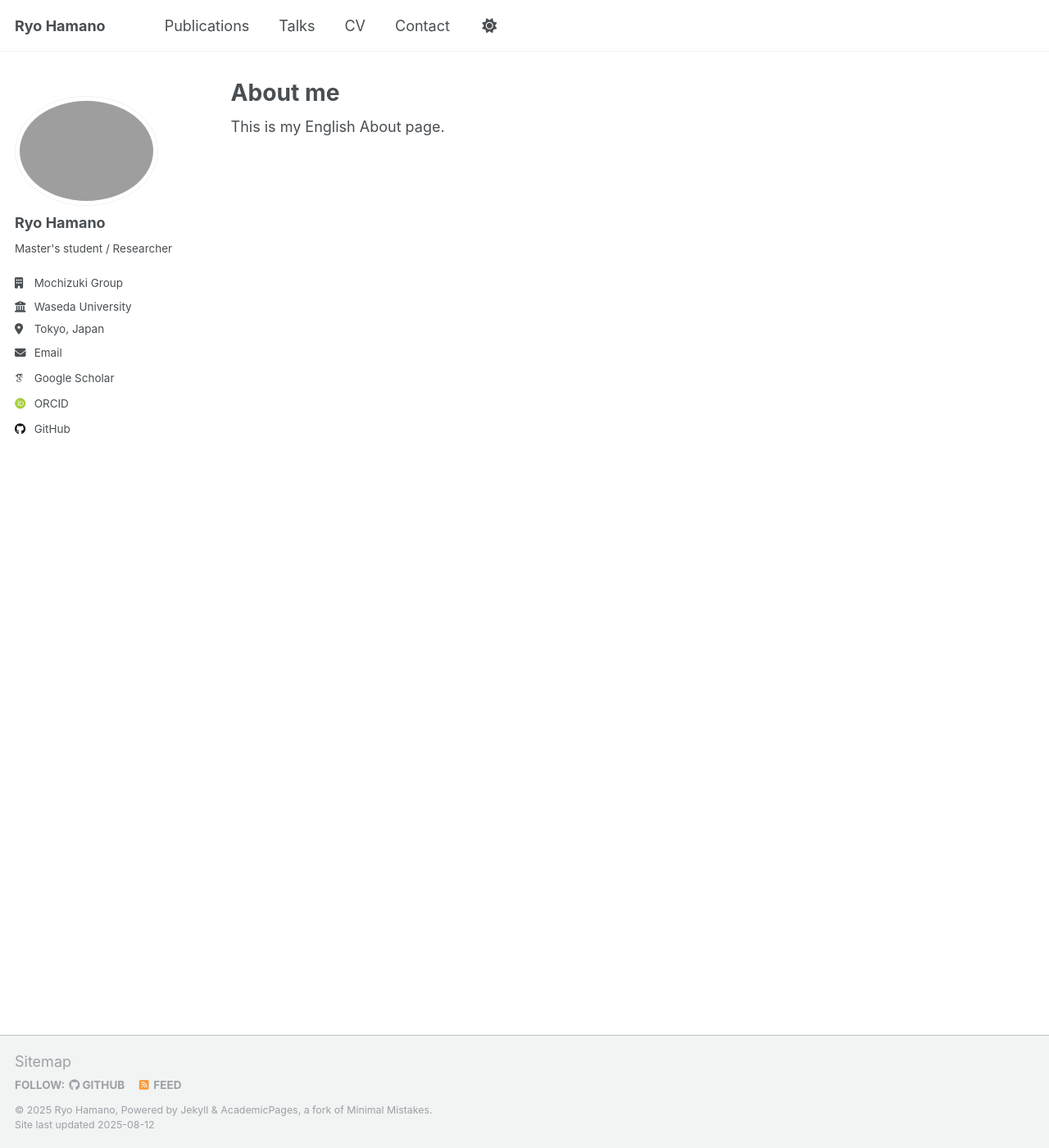
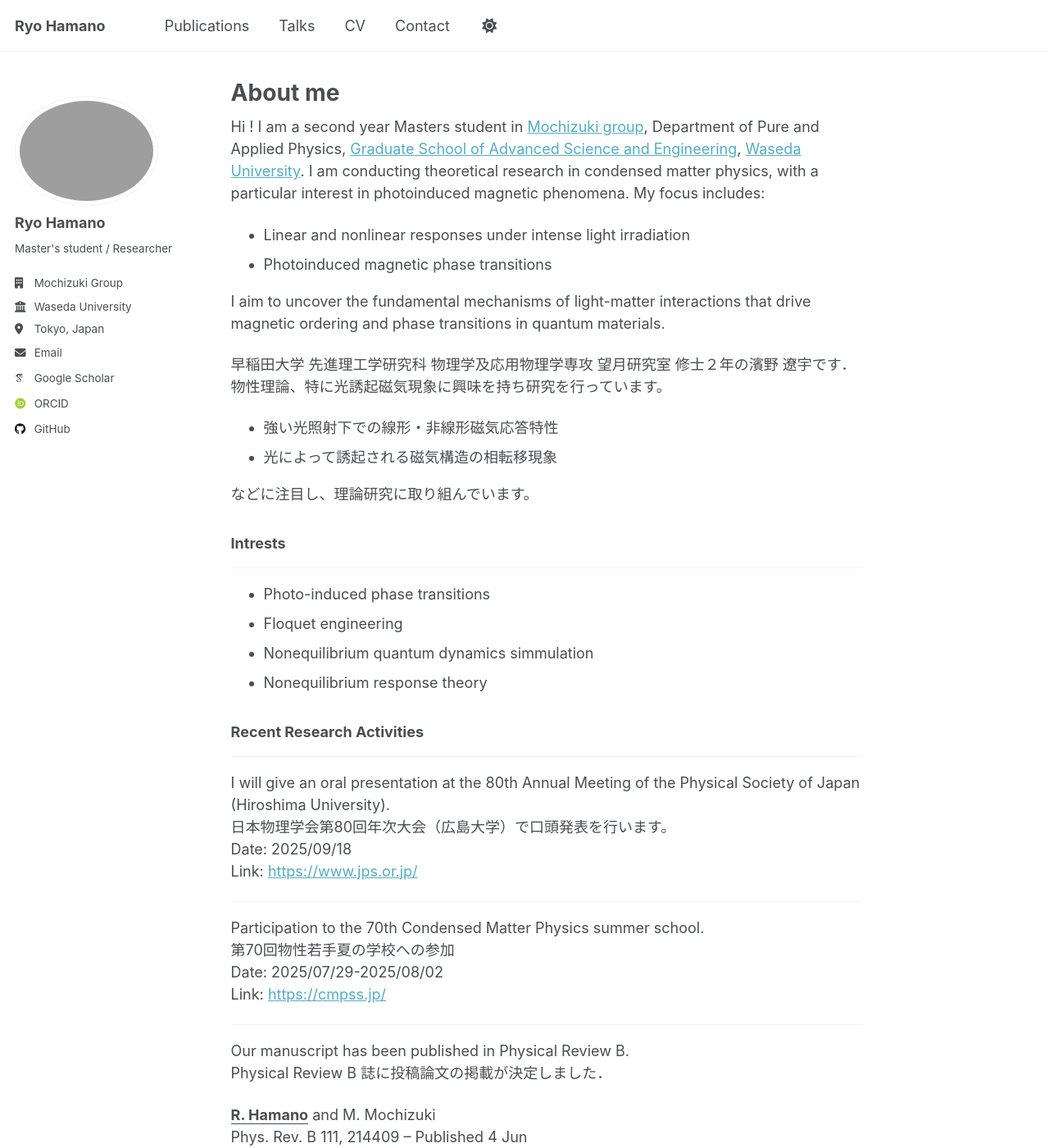
Before and after one commit to ryohamano/ryohamano.github.io, a Jekyll site: the page built from _pages/en/about.md, in a window 1280 px wide and 1400 px high. Shown: the whole window at 82% size. Built offline with Jekyll 4.4.1, drawn with Linux system fonts in a browser that asks for light colours; some web fonts are replaced; some of the changed text lies outside the part shown.

Commit message:
Update about.md

```diff
--- a/_pages/en/about.md
+++ b/_pages/en/about.md
@@ -9,4 +9,52 @@ lang: en
 ja_permalink: /about/
 author_profile: true
 ---
-This is my English About page.
+
+Hi ! I am a second year Masters student in [Mochizuki group](https://mochizuki.w.waseda.jp/), Department of Pure and Applied Physics, [Graduate School of Advanced Science and Engineering](https://www.ase.sci.waseda.ac.jp/english/departments/), [Waseda University](https://www.waseda.jp/top/en/). I am conducting theoretical research in condensed matter physics, with a particular interest in photoinduced magnetic phenomena.
+My focus includes:
+
+- Linear and nonlinear responses under intense light irradiation
+- Photoinduced magnetic phase transitions
+
+I aim to uncover the fundamental mechanisms of light-matter interactions that drive magnetic ordering and phase transitions in quantum materials.
+
+早稲田大学 先進理工学研究科 物理学及応用物理学専攻 望月研究室 修士２年の濱野 遼宇です．
+物性理論、特に光誘起磁気現象に興味を持ち研究を行っています。
+
+- 強い光照射下での線形・非線形磁気応答特性
+- 光によって誘起される磁気構造の相転移現象
+
+などに注目し、理論研究に取り組んでいます。
+
+### Intrests
+-----
+- Photo-induced phase transitions
+- Floquet engineering
+- Nonequilibrium quantum dynamics simmulation
+- Nonequilibrium response theory
+
+
+### Recent Research Activities
+
+------
+I will give an oral presentation at the 80th Annual Meeting of the Physical Society of Japan (Hiroshima University).
+日本物理学会第80回年次大会（広島大学）で口頭発表を行います。
+Date: 2025/09/18
+Link: [https://www.jps.or.jp/](https://www.jps.or.jp/)
+
+------
+Participation to the 70th Condensed Matter Physics summer school.
+第70回物性若手夏の学校への参加
+Date: 2025/07/29-2025/08/02
+Link: [https://cmpss.jp/](https://cmpss.jp/)
+
+------
+Our manuscript has been published in Physical Review B.
+Physical Review B 誌に投稿論文の掲載が決定しました．
+
+**<u>R. Hamano</u>** and M. Mochizuki
+Phys. Rev. B 111, 214409 – Published 4 Jun
+"Photoinduced magnetic phase transitions in the cubic lattice double-exchange model"
+DOI: [https://doi.org/10.1103/PhysRevB.111.214409](https://doi.org/10.1103/PhysRevB.111.214409),
+
+------
```
